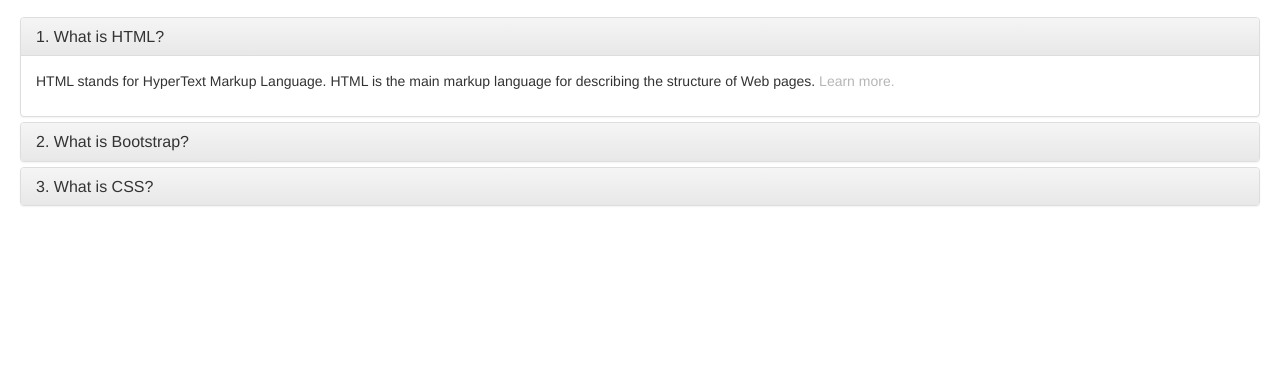
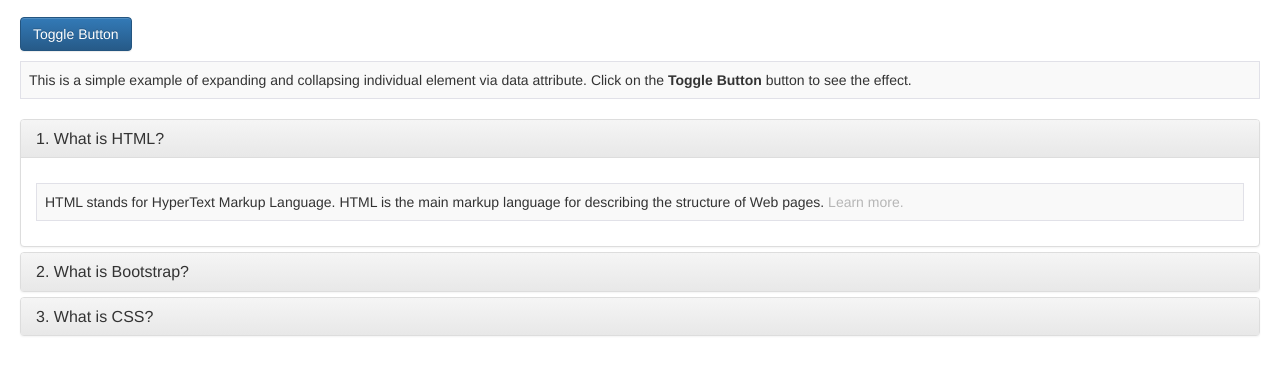
Before and after one commit to caitlinmccoy/template2.github.io, a plain HTML site: page itsecurity.html in a window 1280 px wide. Shown: the part 105-480 px from the top of the page. Drawn offline with nearby package versions, Linux system fonts and the light colour scheme.

Commit message:
Update itsecurity.html

```diff
--- a/itsecurity.html
+++ b/itsecurity.html
@@ -76,6 +76,24 @@ a:active {
 <script src="https://ajax.googleapis.com/ajax/libs/jquery/1.11.3/jquery.min.js"></script>
 <script src="https://maxcdn.bootstrapcdn.com/bootstrap/3.3.5/js/bootstrap.min.js"></script>
 <style type="text/css">
+p{
+    background: #F9F9F9;
+    border: 1px solid #E1E1E8;
+    margin: 10px 0;
+    padding: 8px;
+}
+.bs-example{
+	margin: 20px;
+}
+</style>
+<div class="bs-example">
+    <!-- Trigger Button HTML -->
+    <input type="button" class="btn btn-primary" data-toggle="collapse" data-target="#toggleDemo" value="Toggle Button">
+    <!-- Collapsible Element HTML -->
+    <div id="toggleDemo" class="collapse in"><p>This is a simple example of expanding and collapsing individual element via data attribute. Click on the <b>Toggle Button</b> button to see the effect.</p></div>
+</div>
+
+<style type="text/css">
     .bs-example{
     	margin: 20px;
     }
```
